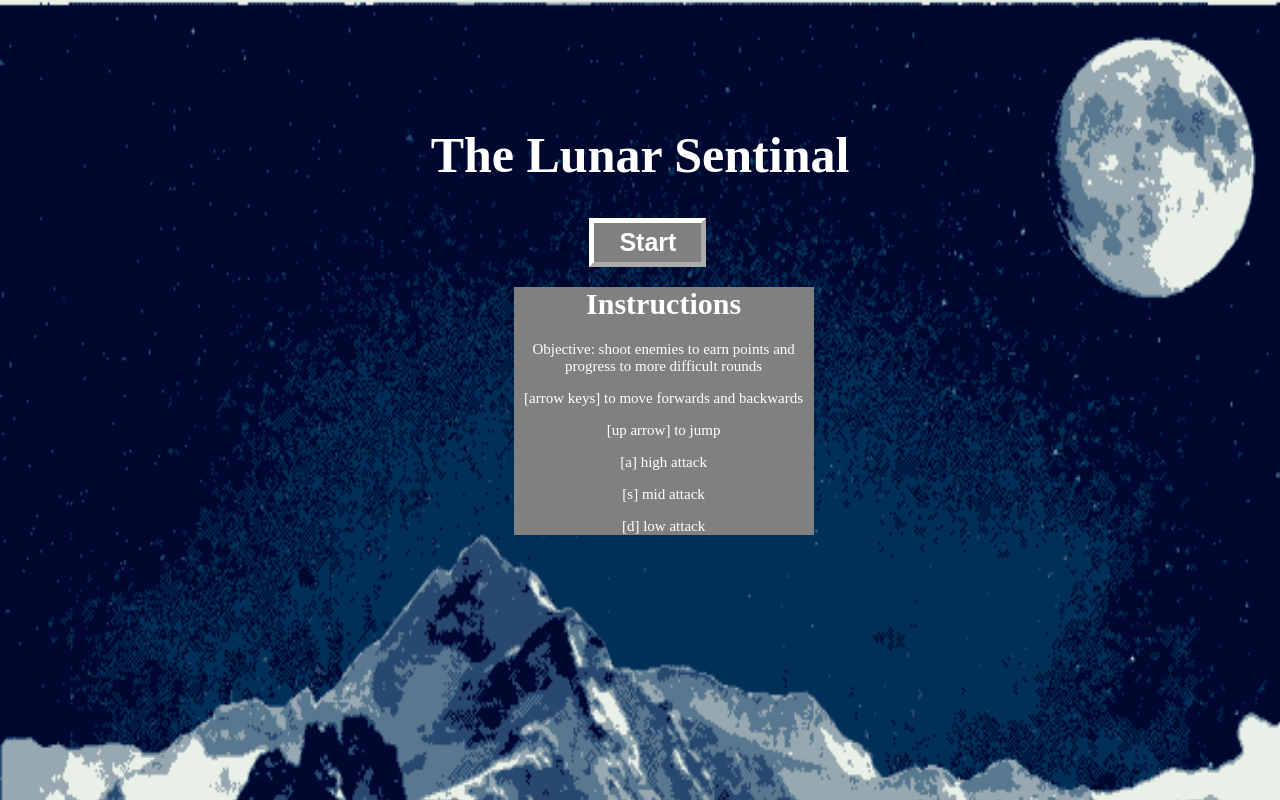
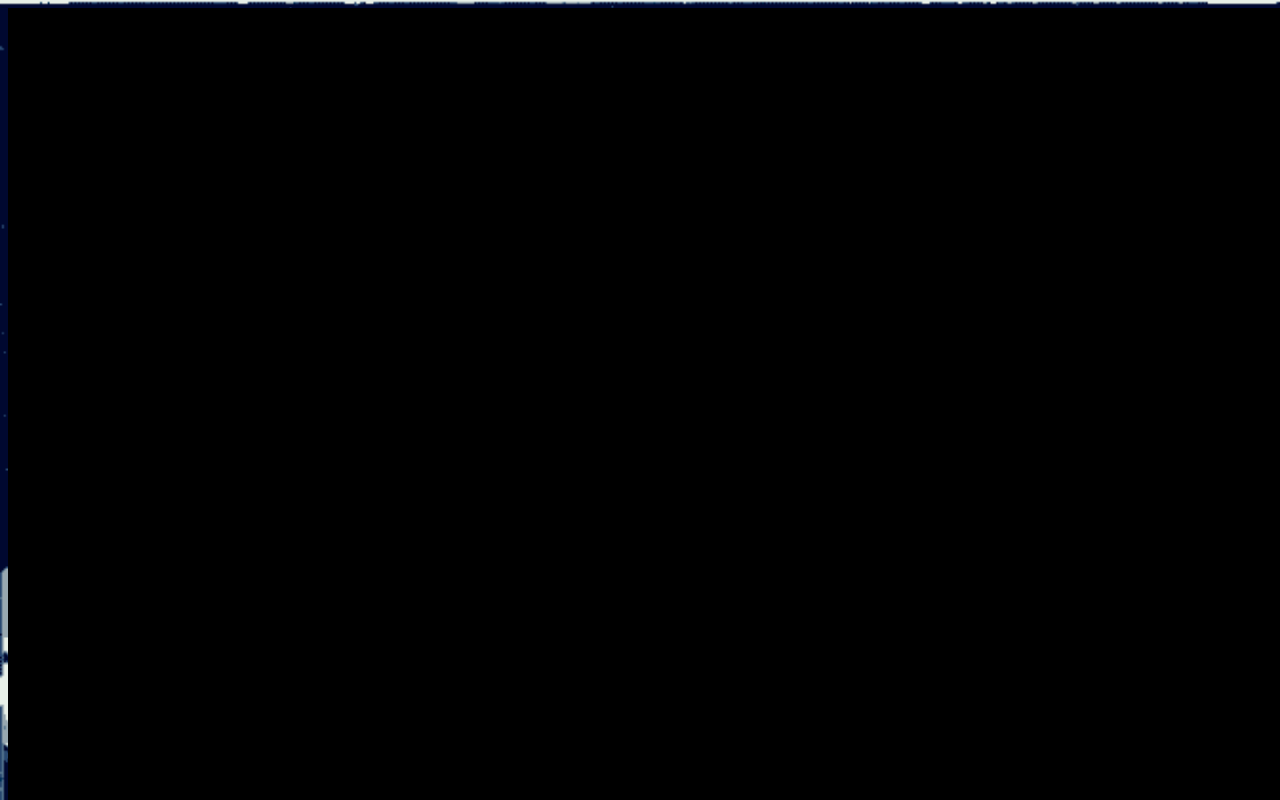
Before and after one commit to Hsaadeh/IT202-Spring2021-project2, a plain HTML site: page index.html in a window 1280 px wide. Both pictures are taken after a click on the button "Start". Shown: the top 800 px of the page. Drawn offline with Linux system fonts and the light colour scheme.

Commit message:
gameCanvas

```diff
--- a/app.js
+++ b/app.js
@@ -1,10 +1,15 @@
 // javascript functionality for the site
 
+// global variables
+menu = document.querySelector("#menu");
+gameCanvas = document.querySelector("#gameCanvas");
 
 // start button
 startButton = document.querySelector("#startGame");
 startButton.addEventListener("click", (event) => {
     // dont display the menu
+    menu.style.display = "none";
     // display the game screen
+    gameCanvas.style.display = "block";
     console.log("start");
 })
--- a/index.html
+++ b/index.html
@@ -1,5 +1,6 @@
 <!DOCTYPE html>
 <html lang="en">
+
 <head>
     <meta charset="UTF-8">
     <meta http-equiv="X-UA-Compatible" content="IE=edge">
@@ -8,10 +9,11 @@
     <link rel="stylesheet" href="style.css">
 
 </head>
+
 <body>
 
     <div id="menu">
-        <h1 id="title">The Lunar Sentinal</h1>
+        <h1 id="title">GameTitle</h1>
         <button id="startGame" class="button">Start</button>
 
         <div id="instructionsPage">
@@ -23,13 +25,13 @@
             <p>[s] mid attack</p>
             <p>[d] low attack</p>
         </div>
-
     </div>
 
+    <canvas id="gameCanvas"></canvas>
 
-    <canvas id="canvas" width="500" height="500"></canvas>
 
     <script src="app.js"></script>
 
 </body>
+
 </html>
--- a/style.css
+++ b/style.css
@@ -2,10 +2,12 @@ body {
     background-image: url("pixelated_background3.png");
     background-repeat: no-repeat;
     background-size: 100% 100%;
+    height: 100vh;
+    width: 100vw;
 }
 
-#canvas{
-    visibility: hidden;
+#menu {
+    display: block;
 }
 
 #title {
@@ -23,8 +25,8 @@ body {
     font-size: 15px;
     background-color: gray;
     width: 300px;
-    border-color: white;
-    border-width: 10px;
+    padding-top: 5px;
+    padding-bottom: 5px;
 }
 
 .button{
@@ -45,3 +47,10 @@ body {
     background-color: white;
     color: gray;
 }
+
+#gameCanvas {
+    display: none;
+    height: 100vh;
+    width: 100vw;
+    background-color: black;
+}
```
